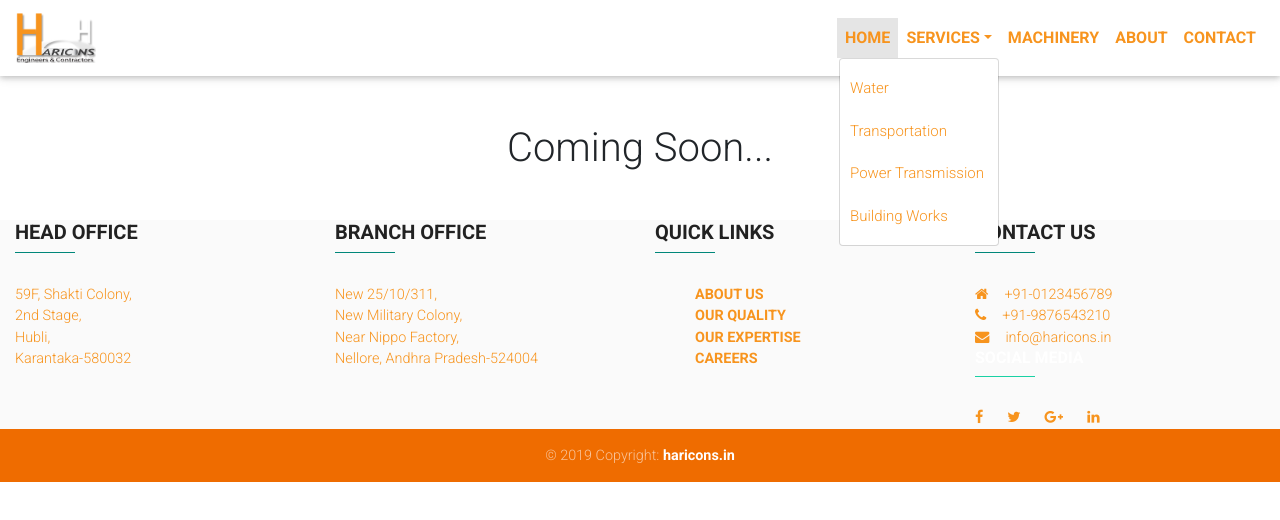
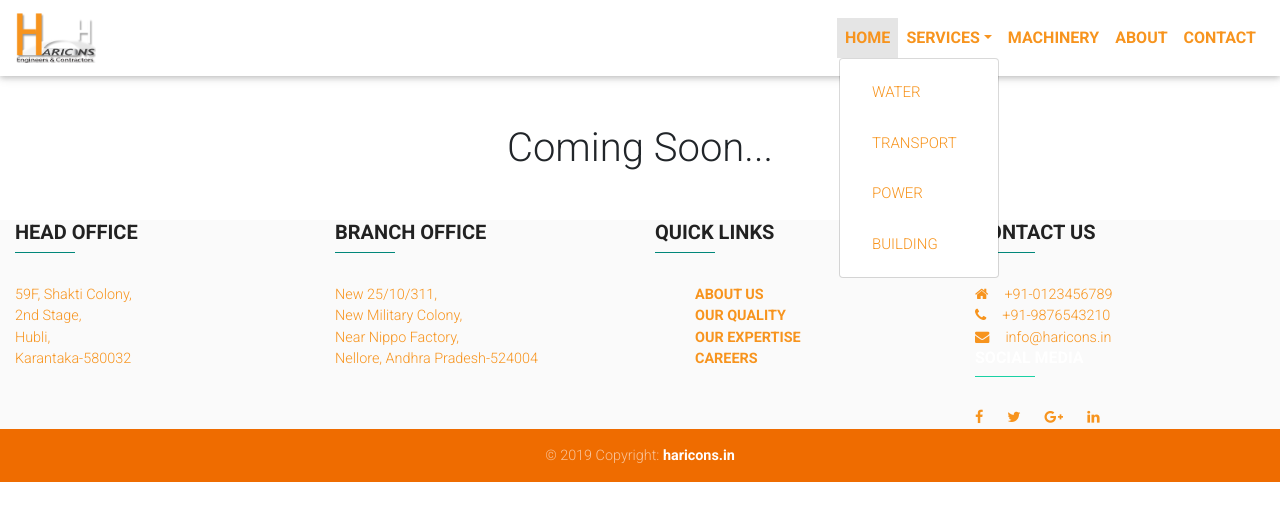
Before and after one commit to rteja91/haricons, a React (Create React App) app: page / in a window 1280 px wide. Both pictures are taken after a click on the link "SERVICES". Shown: the top 520 px of the page. Built offline with nearby package versions, Linux system fonts and the light colour scheme.

Commit message:
fixed services nav issue

```diff
--- a/src/Common/Navbar/Navigation.js
+++ b/src/Common/Navbar/Navigation.js
@@ -28,10 +28,10 @@ class Navigation extends React.Component {
                                     <div className="d-none d-md-inline ">SERVICES</div>
                                 </DropdownToggle>
                                 <DropdownMenu className="dropdown-default" right>
-                                    <DropdownItem href="/services" className={cls.navigationColor} >Water</DropdownItem>
-                                    <DropdownItem href="/services" className={cls.navigationColor} >Transportation</DropdownItem>
-                                    <DropdownItem href="/services" className={cls.navigationColor} >Power Transmission</DropdownItem>
-                                    <DropdownItem href="/services" className={cls.navigationColor} >Building Works</DropdownItem>
+                                    <DropdownItem className={cls.navigationColor} ><NavLink to="/services" className={cls.navigationColor} >WATER</NavLink></DropdownItem>
+                                    <DropdownItem className={cls.navigationColor} ><NavLink to="/services" className={cls.navigationColor} >TRANSPORT</NavLink></DropdownItem>
+                                    <DropdownItem className={cls.navigationColor} ><NavLink to="/services" className={cls.navigationColor} >POWER</NavLink></DropdownItem>
+                                    <DropdownItem className={cls.navigationColor} ><NavLink to="/services" className={cls.navigationColor} >BUILDING</NavLink></DropdownItem>
                                 </DropdownMenu>
                             </Dropdown>
                         </NavItem>
```
